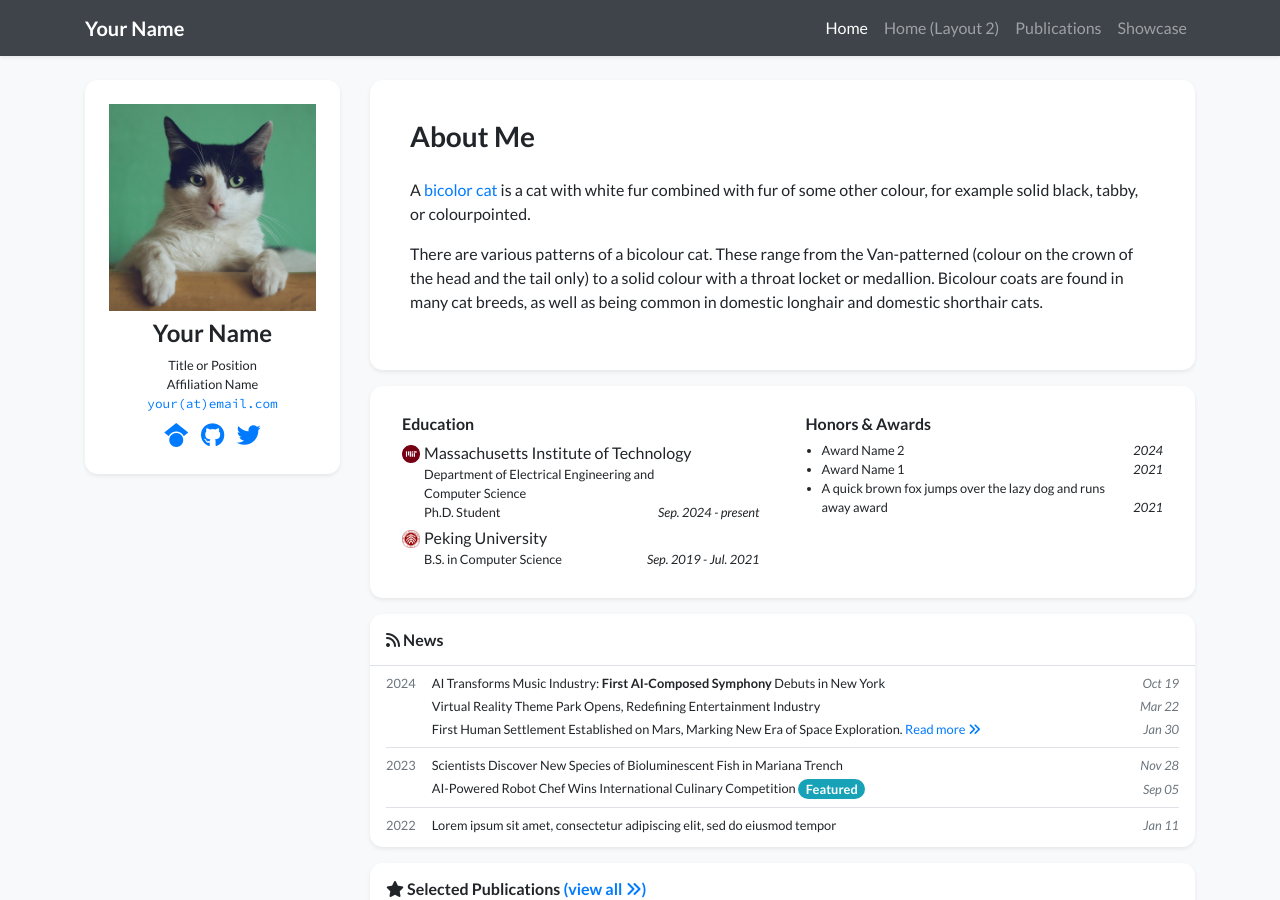
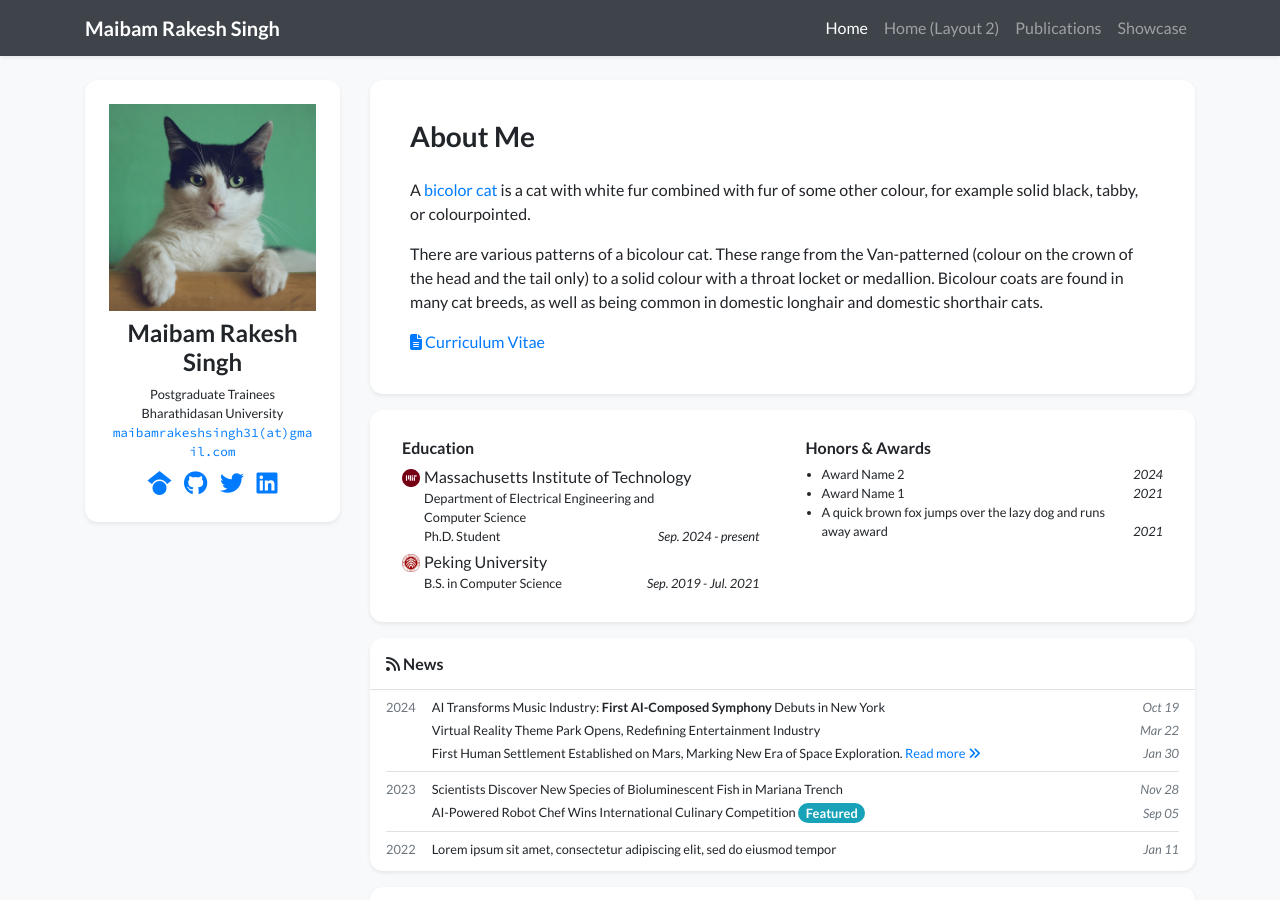
Before and after one commit to luost26/academic-homepage, a Jekyll site: the page built from index.html, in a window 1280 px wide and 900 px high. Built offline with Jekyll 4.4.1, drawn with Linux system fonts in a browser that asks for light colours; nearby versions of some CDN libraries; a style sheet for code colours, icons or effects is not loaded.

Commit message:
Update personal information in profile.yml

```diff
--- a/_data/profile.yml
+++ b/_data/profile.yml
@@ -1,22 +1,22 @@
-primary_name: "Your Name"
+primary_name: "Maibam Rakesh Singh"
 secondary_name: ""
-navbar_name: "Your Name"
+navbar_name: "Maibam Rakesh Singh"
 
 positions:
-- name: Title or Position
-- name: Affiliation Name
+- name: Postgraduate Trainees
+- name: Bharathidasan University
   logo: /assets/images/badges/MIT_Social_circle.png  # Logo is optional
 
 
-email: "your@email.com"
-# cv_link: link-to-your-cv-file
+email: "maibamrakeshsingh31@gmail.com"
+cv_link: link-to-your-cv-file
 gscholar: xFmQpf4AAAAJ  # This is an example, replace it with your own Google Scholar ID
 github: your_github_id
 twitter: your_twitter_id  # Do not include the '@' symbol
 # wechat_qrcode: /assets/images/etc/wechat.jpg
 # wechat_prompt: >-
 #   Please tell me your <strong>name</strong> and <strong>affiliation</strong> (current or past) when adding my wechat. Thanks!
-# linkedin: your-linked-in-id
+linkedin: your-linked-in-id
 # orcid: 0000-0000-0000-0000
 
 short_bio_text_justify: false
```
